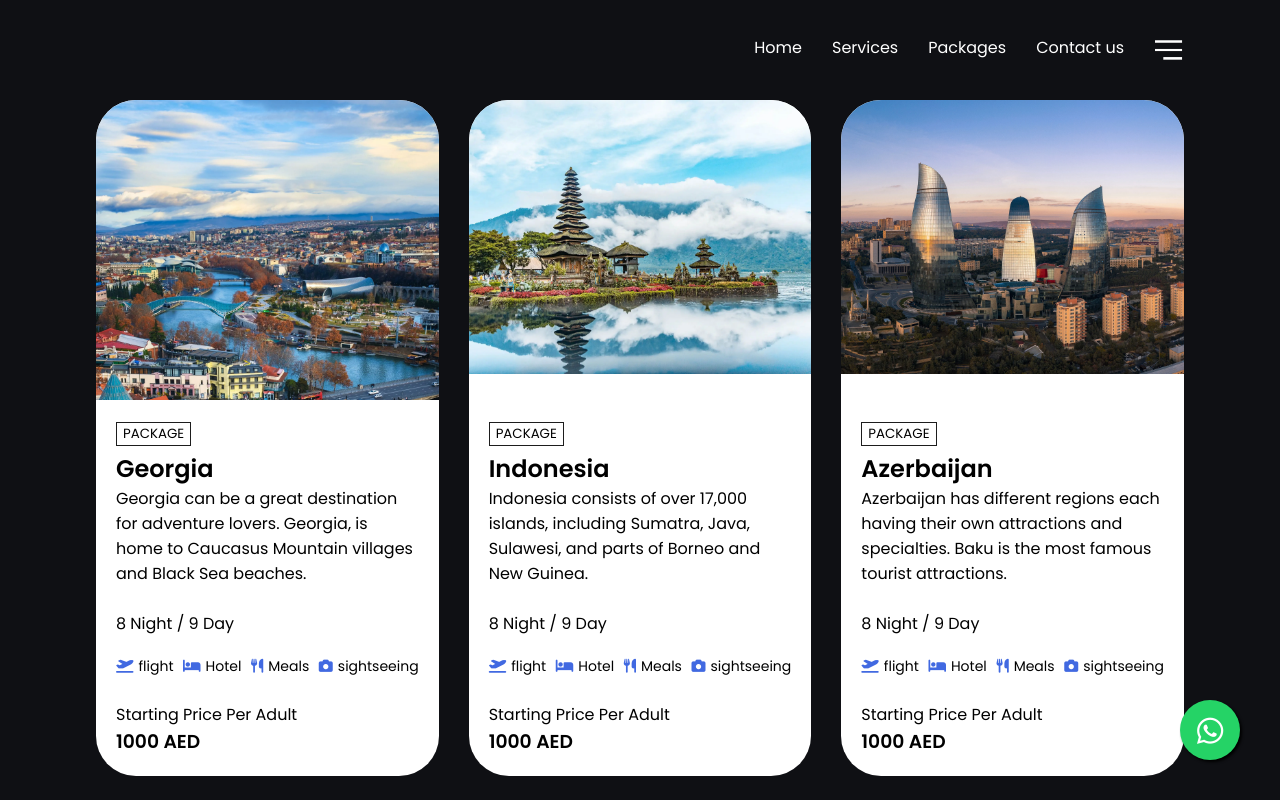
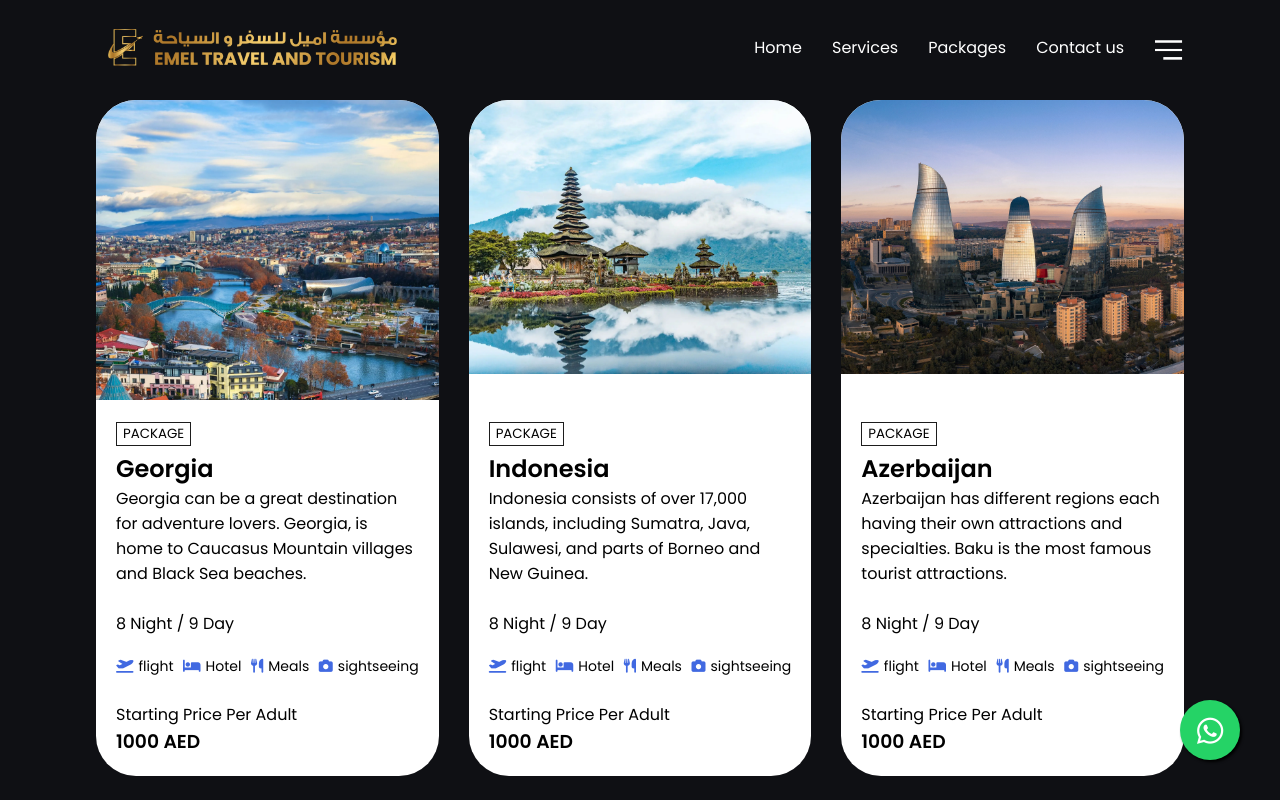
Before and after one commit to mohdshajin/emeltravels, a plain HTML site: page packages.html in a window 1280 px wide. Shown: the top 800 px of the page. Drawn offline with Linux system fonts and the light colour scheme.

Commit message:
gold logo

```diff
--- a/packages.html
+++ b/packages.html
@@ -26,7 +26,7 @@
         <div class="container">
             <header class="navbar">
               <a href="/"
-                ><img class="logo" src="assets/img/logo//gold.png" alt=""
+                ><img class="logo" src="assets/img/logo/gold.png" alt=""
               /></a>
               <nav>
                 <div class="nav-menu">
```
